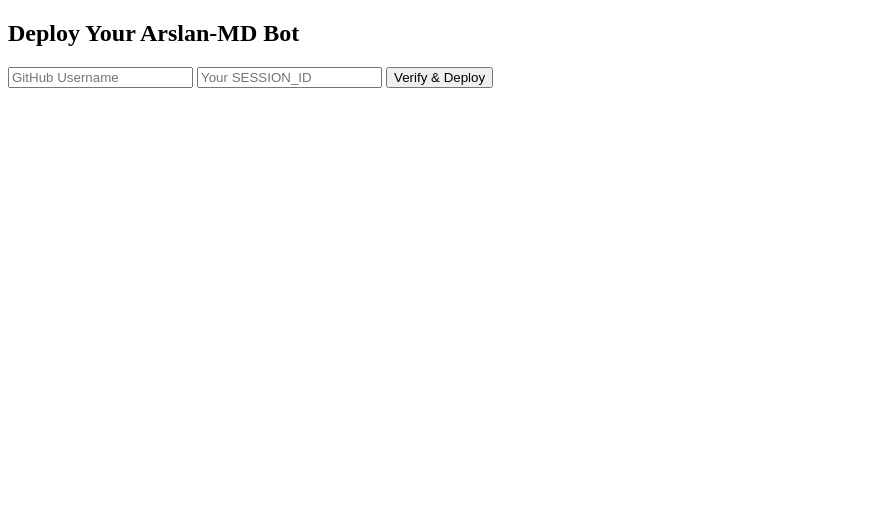
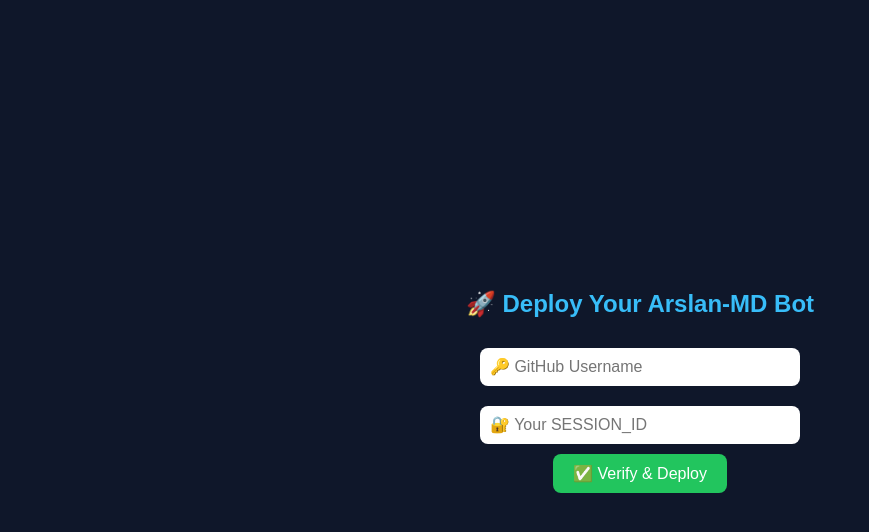
Before and after one commit to Arslan-MD/arslan-md-hosting, a website: page index.html in a window 1280 px wide. Shown: the whole page, without its empty margins (0-869 px from the left). Drawn offline with Linux system fonts and the light colour scheme.

Commit message:
Update index.html

```diff
--- a/index.html
+++ b/index.html
@@ -1,19 +1,79 @@
 <!DOCTYPE html>
-<html>
+<html lang="en">
 <head>
+  <meta charset="UTF-8">
   <title>Deploy Arslan-MD Bot</title>
+  <style>
+    body {
+      font-family: Arial, sans-serif;
+      background: #0f172a;
+      color: #fff;
+      display: flex;
+      flex-direction: column;
+      align-items: center;
+      justify-content: center;
+      height: 100vh;
+      margin: 0;
+    }
+
+    h2 {
+      margin-bottom: 20px;
+      color: #38bdf8;
+    }
+
+    input {
+      padding: 10px;
+      width: 300px;
+      margin: 10px 0;
+      border: none;
+      border-radius: 8px;
+      outline: none;
+      font-size: 16px;
+    }
+
+    button {
+      padding: 10px 20px;
+      background-color: #22c55e;
+      border: none;
+      border-radius: 8px;
+      color: white;
+      font-size: 16px;
+      cursor: pointer;
+      transition: background 0.3s ease;
+    }
+
+    button:hover {
+      background-color: #16a34a;
+    }
+
+    #result {
+      margin-top: 20px;
+      font-size: 16px;
+      color: #facc15;
+    }
+
+    a {
+      color: #4ade80;
+      font-weight: bold;
+    }
+  </style>
 </head>
 <body>
-  <h2>Deploy Your Arslan-MD Bot</h2>
-  <input id="username" placeholder="GitHub Username" />
-  <input id="session" placeholder="Your SESSION_ID" />
-  <button onclick="deploy()">Verify & Deploy</button>
+  <h2>🚀 Deploy Your Arslan-MD Bot</h2>
+  <input id="username" placeholder="🔑 GitHub Username" />
+  <input id="session" placeholder="🔐 Your SESSION_ID" />
+  <button onclick="deploy()">✅ Verify & Deploy</button>
   <p id="result"></p>
 
   <script>
     async function deploy() {
-      const username = document.getElementById("username").value;
-      const session = document.getElementById("session").value;
+      const username = document.getElementById("username").value.trim();
+      const session = document.getElementById("session").value.trim();
+
+      if (!username || !session) {
+        document.getElementById("result").innerText = "❌ Please fill in both fields.";
+        return;
+      }
 
       const res = await fetch("https://arslan-render-server.onrender.com/verify", {
         method: "POST",
@@ -24,9 +84,9 @@
       const data = await res.json();
       if (data.deploy_link) {
         document.getElementById("result").innerHTML =
-          `<a href="${data.deploy_link}" target="_blank">🚀 Click to Deploy</a>`;
+          `<a href="${data.deploy_link}" target="_blank">🚀 Click here to Deploy Bot</a>`;
       } else {
-        document.getElementById("result").innerText = data.error || "Unknown error";
+        document.getElementById("result").innerText = data.error || "❌ Unknown error occurred.";
       }
     }
   </script>
```
